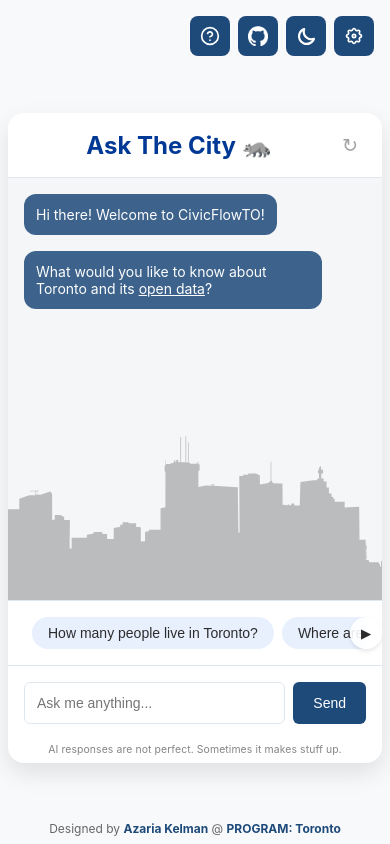
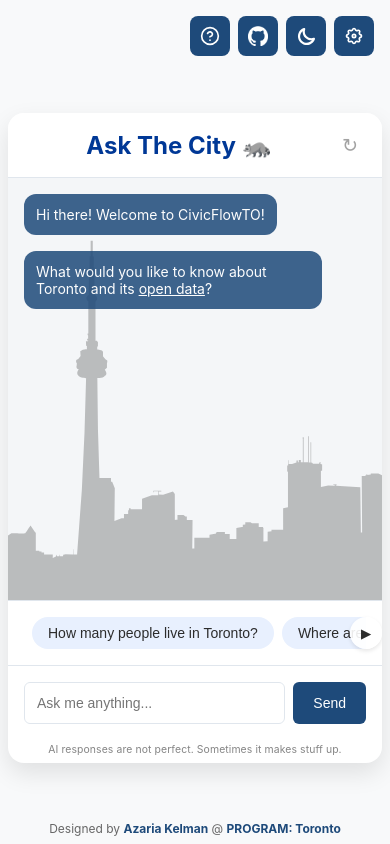
Before and after one commit to azariak/CivicFlow, a React (Vite) app: page / in a window 390 px wide. Built offline with nearby package versions, Linux system fonts and the light colour scheme.

Commit message:
CN tower now visible on mobile

```diff
--- a/src/index.css
+++ b/src/index.css
@@ -132,6 +132,11 @@ body {
   .content {
     height: calc(100vh - 5rem); /* Adjust height to account for top and bottom spacing */
     max-height: 650px;
+  }
+
+  /* Shift skyline to show CN tower on mobile */
+  .skyline-image {
+    object-position: 25% bottom;
   }
 
   /* Improve message display on small screens */
```
